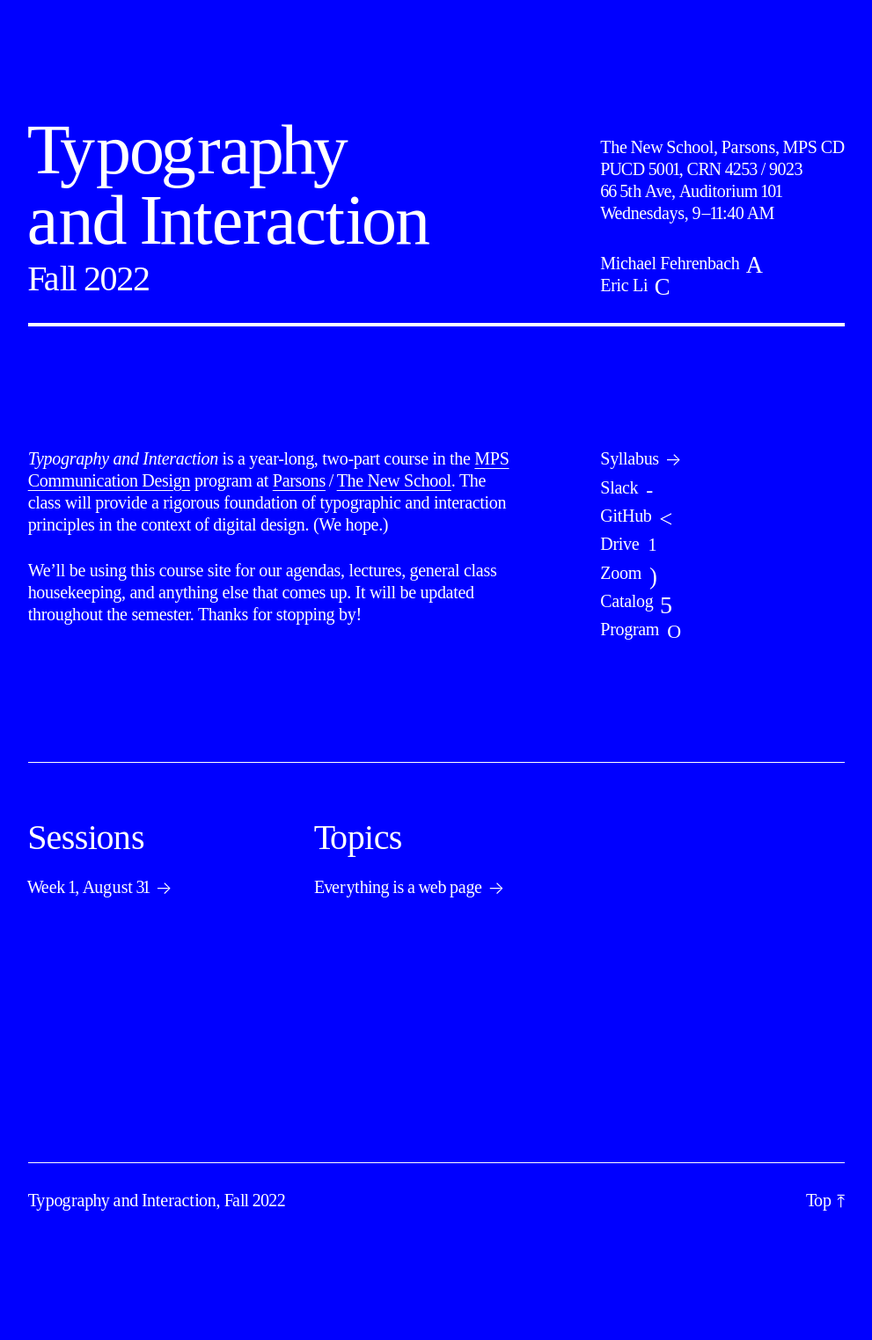
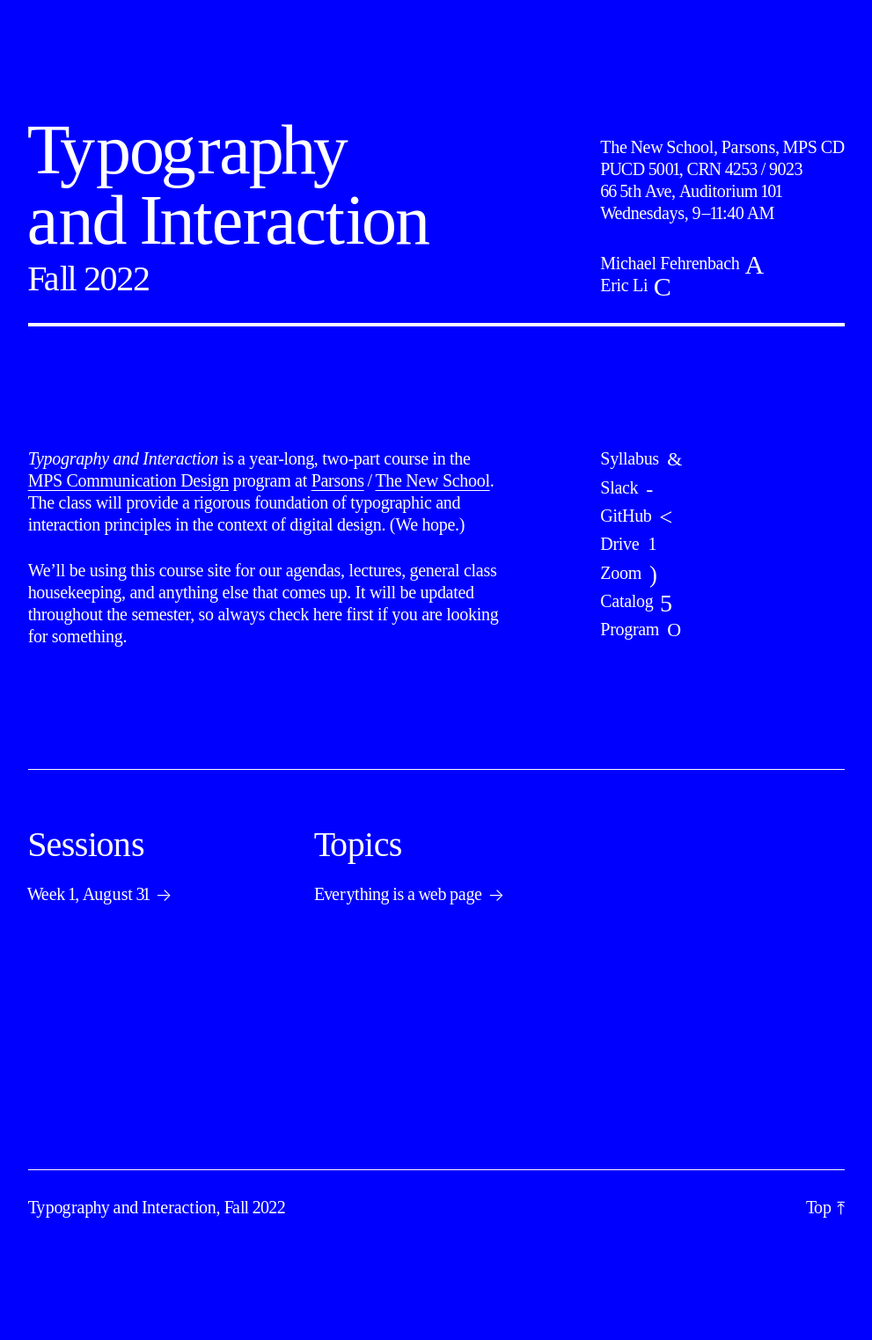
Before and after one commit to core-interaction/core-interaction.github.io, a Jekyll site: the page built from index.md, in a window 1280 px wide. Shown: the whole page at 88% size, without its empty margins (144-1135 px from the left). Built offline with Jekyll 4.4.1, drawn with Linux system fonts in a browser that asks for light colours.

Commit message:
Tweak icons.

```diff
--- a/assets/styles/common.scss
+++ b/assets/styles/common.scss
@@ -487,21 +487,24 @@ body {
 	&[href*="michaelfehrenbach.com"]:after,
 	&[href*="mpscd.parsons.edu"]:after,
 	&[href*="slack.com"]:after,
+	&[href*="syllabus"]:after,
 	&[href*="zoom.us"]:after {
 		@extend .icon--wingdings;
 
-		--icon--gap: 0.5em;
+		--icon--gap:   0.5em;
+		--icon--shift: 0em;
 	}
 
 	&[href*=".pdf"]:after                  { --icon: '2'; --icon--scale: 1.2 } // Doc.
 	&[href*="courses.newschool.edu"]:after { --icon: '5'; --icon--scale: 1.4 } // File cabinet.
 	&[href*="docs.google.com"]:after       { --icon: '!'; --icon--scale: 1.1 } // Pencil.
 	&[href*="drive.google.com"]:after      { --icon: '1'; --icon--scale: 1 }   // Folder.
-	&[href*="eric.young.li"]:after         { --icon: 'C'; }                    // Thumbs-up.
+	&[href*="eric.young.li"]:after         { --icon: 'C'; --icon--scale: 1.5 } // Thumbs-up.
 	&[href*="github.com"]:after            { --icon: '<'; }                    // Floppy.
 	&[href*="mailto:"]:after               { --icon: '*'; --icon--scale: 1.1 } // Envelope.
-	&[href*="michaelfehrenbach.com"]:after { --icon: 'A'; }                    // Peace sign.
+	&[href*="michaelfehrenbach.com"]:after { --icon: 'A'; --icon--scale: 1.5 } // Peace sign.
 	&[href*="mpscd.parsons.edu"]:after     { --icon: 'O'; --icon--scale: 1.1 } // Flag.
 	&[href*="slack.com"]:after             { --icon: '-'; --icon--scale: 1.2 } // Mailbox.
+	&[href*="syllabus"]:after              { --icon: '&'; --icon--scale: 1.1 } //
 	&[href*="zoom.us"]:after               { --icon: ')'; }                    // Telephone.
 }
--- a/index.md
+++ b/index.md
@@ -38,10 +38,10 @@ instructor:
 
 
 
-*Typography and Interaction* is a year-long, <nobr>two-part</nobr> course in the [MPS Communication Design](https://mpscd.parsons.edu) program at [Parsons](https://www.newschool.edu/parsons/)&thinsp;/&thinsp;[The New School](https://www.newschool.edu). The class will provide a rigorous foundation of typographic and interaction principles in the context of digital design. (We hope.)
+*Typography and Interaction* is a year-long, <nobr>two-part</nobr> course in the [MPS Communication Design](https://mpscd.parsons.edu) program at [Parsons](https://www.newschool.edu/parsons/)&thinsp;/&thinsp;[The New School](https://www.newschool.edu). The class will provide a rigorous foundation of typographic and interaction principles in the context of digital design. (We hope.)
 {: .left }
 
 {% include link_list.html rows=3 %}
 
-We’ll be using this course site for our agendas, lectures, general class housekeeping, and anything else that comes up. It will be updated throughout the semester. Thanks for stopping by!
+We’ll be using this course site for our agendas, lectures, general class housekeeping, and anything else that comes up. It will be updated throughout the semester, so always check here first if you are looking for something.
 {: .left }
```
